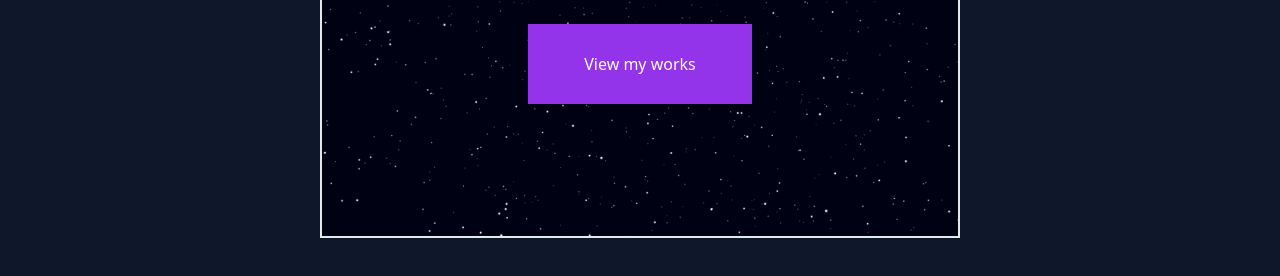
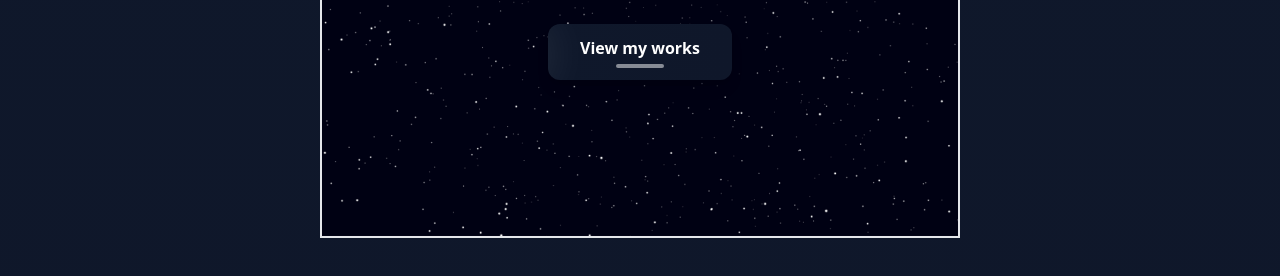
Before and after one commit to ridwanahmedxix/PracticeTCSS, a website built with Vite: page index.html in a window 1280 px wide. Shown: the part 276-552 px from the top of the page. Built offline with nearby package versions, Linux system fonts and the light colour scheme.

Commit message:
button design

```diff
--- a/index.html
+++ b/index.html
@@ -111,10 +111,27 @@
         class="w-1/2 h-96 mx-auto border-2 mt-20 text-white bg-[url('/photo/moon-bg.jpg')] bg-cover bg-center"
       >
         <h1 class="text-center pt-10 text-5xl">This is Ridwan</h1>
+
         <button
-          class="text-center py-7 px-14 mx-auto block mt-20 bg-purple-600 text-white"
+          class="relative mx-auto block mt-20 px-8 py-3 font-semibold text-white rounded-xl overflow-hidden group shadow-lg"
         >
-          View my works
+          <!-- Gradient Background -->
+          <span
+            class="absolute inset-0 bg-gradient-to-r from-[#0F182B] to-[#0F172A] transition-all duration-500 ease-in-out transform group-hover:scale-105"
+          ></span>
+
+          <!-- Shine effect on hover -->
+          <span
+            class="absolute top-0 left-0 w-1/2 h-full bg-white opacity-10 blur-xl rotate-12 translate-x-[-100%] group-hover:translate-x-[150%] transition-transform duration-700"
+          ></span>
+
+          <!-- Text with underline highlight -->
+          <span class="relative z-10">
+            View my works
+            <span
+              class="block h-1 w-12 bg-white mt-1 mx-auto rounded-full opacity-50"
+            ></span>
+          </span>
         </button>
       </div>
     </section>
```
